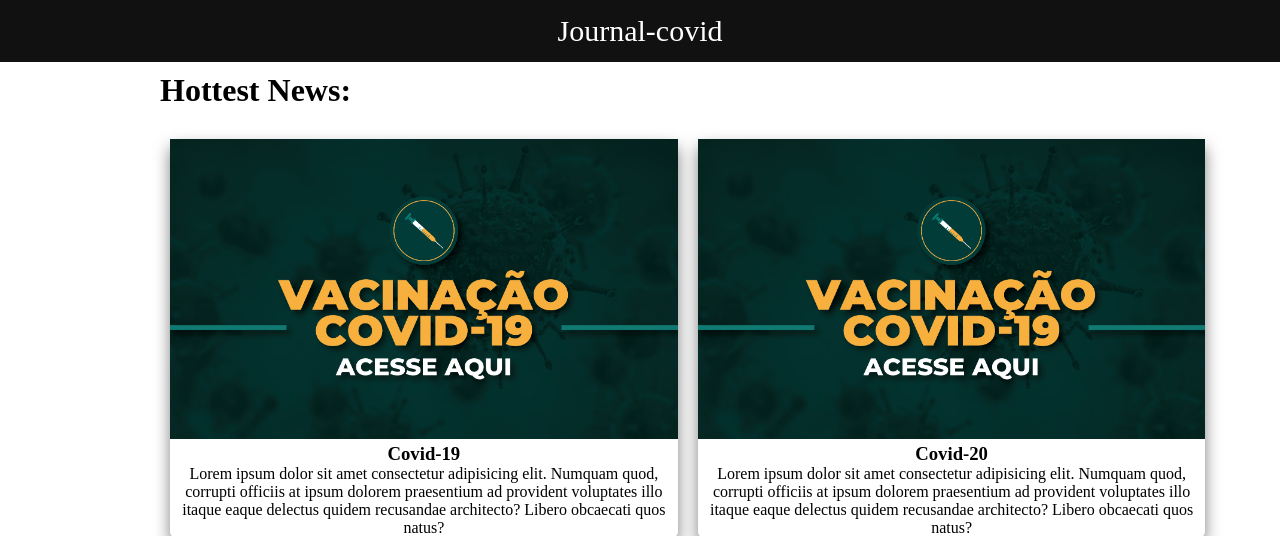
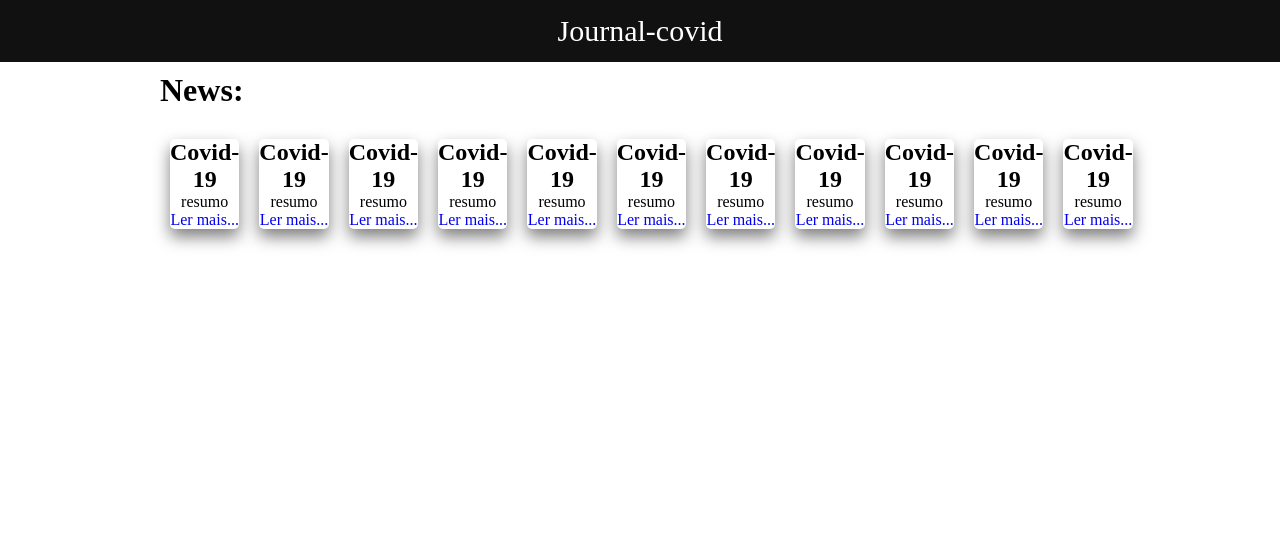
Before and after one commit to KolzzII/covid-19-journal, a Flask app: page / in a window 1280 px wide. Shown: the top 536 px of the page. After the commit the page ends 247 px from the top, so only its background shows below. Run offline with Flask 2, Linux system fonts and the light colour scheme.

Commit message:
feat: altera exibição das noticias

```diff
--- a/templates/index.html
+++ b/templates/index.html
@@ -13,7 +13,19 @@
             <li><a href={{ url_for('home') }}>Journal-covid</a></li>
         </ul>
     </div>
-
+    <div class="content">
+        <h1 class="title">News:</h1>
+        <div class="container-flex">
+            {% for noticia in noticias %}
+                <div class="main-card">
+                    <h2>{{ noticia.get_titulo() }}</h2>
+                    <p>{{ noticia.get_resumo() }}</p>
+                    <p><a href="{{url_for('exibir_noticia', id=noticia.get_id())}}">Ler mais...</a></p>
+                </div>
+            {% endfor %}
+        </div>
+    </div>
+<!--
     <div class="content">
         <h1 class="title">Hottest News:</h1>
         <div class="container-flex">
@@ -89,7 +101,7 @@
                 </div>
             </div>
         </div>
-    </div>
+    </div>-->
     <script src="../static/js/main.js"></script>
 </body>
 </html>
```
